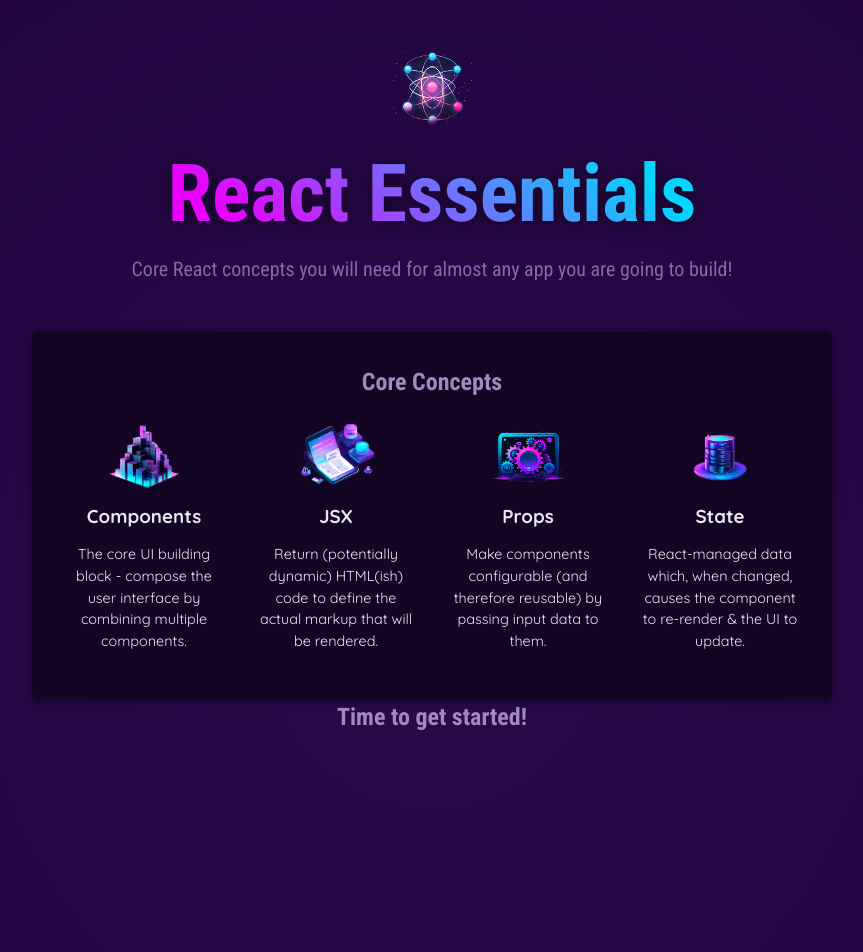
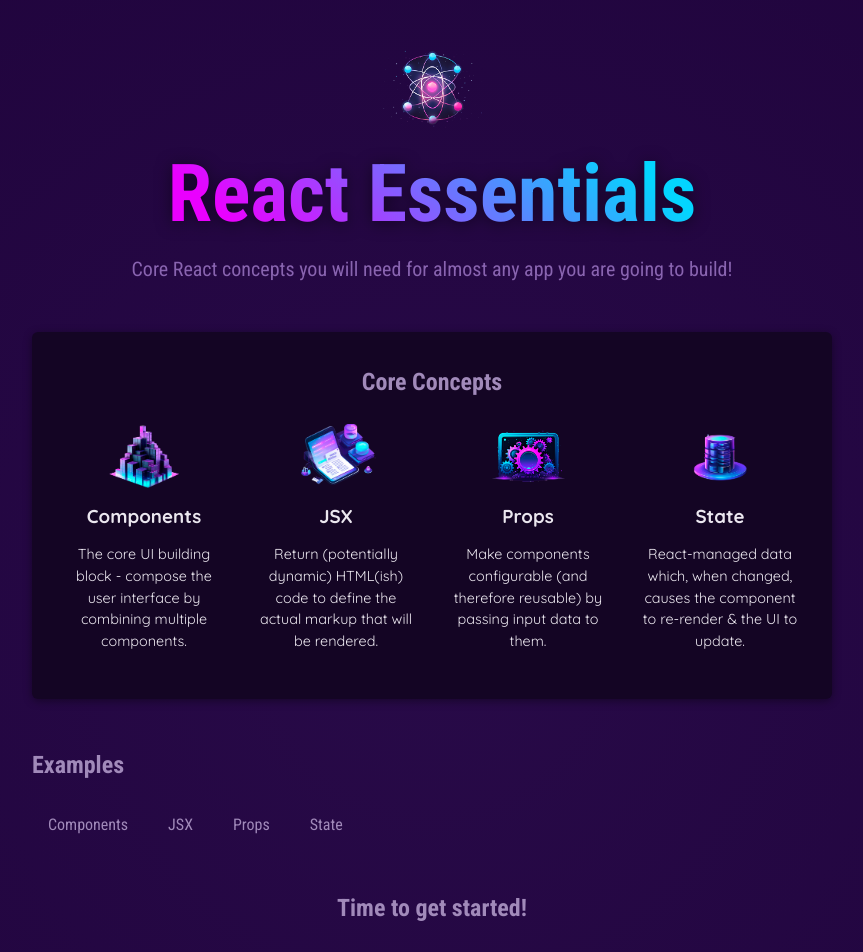
Before and after one commit to Nikilesh1996/react-revision-react-essentials, a React (Vite) app: page / in a window 1280 px wide. Shown: the top 952 px of the page, without its empty margins (208-1071 px from the left). Built offline with nearby package versions, Linux system fonts and the light colour scheme.

Commit message:
Added all component files

```diff
--- a/src/App.jsx
+++ b/src/App.jsx
@@ -1,8 +1,7 @@
-
-import componentsImg from "./assets/components.png";
 import Header from "./components/Header/Header";
 import { CORE_CONCEPTS } from "./data";
 import CoreConcept from "./components/CoreConcept";
+import TabButton from "./components/TabButton";
 
 function App() {
   return (
@@ -22,6 +21,16 @@
             <CoreConcept {...CORE_CONCEPTS[3]}/>
           </ul>
         </section>
+
+        <section id="examples">
+          <h2>Examples</h2>
+          <menu>
+            <TabButton>Components</TabButton>
+            <TabButton>JSX</TabButton>
+            <TabButton>Props</TabButton>
+            <TabButton>State</TabButton>
+          </menu>
+        </section>
         <h2>Time to get started!</h2>
       </main>
     </div>
--- /dev/null
+++ b/src/components/TabButton.jsx
@@ -0,0 +1,7 @@
+export default function TabButton({ children }) {
+  return (
+    <list>
+      <button>{children}</button>
+    </list>
+  );
+}
```
